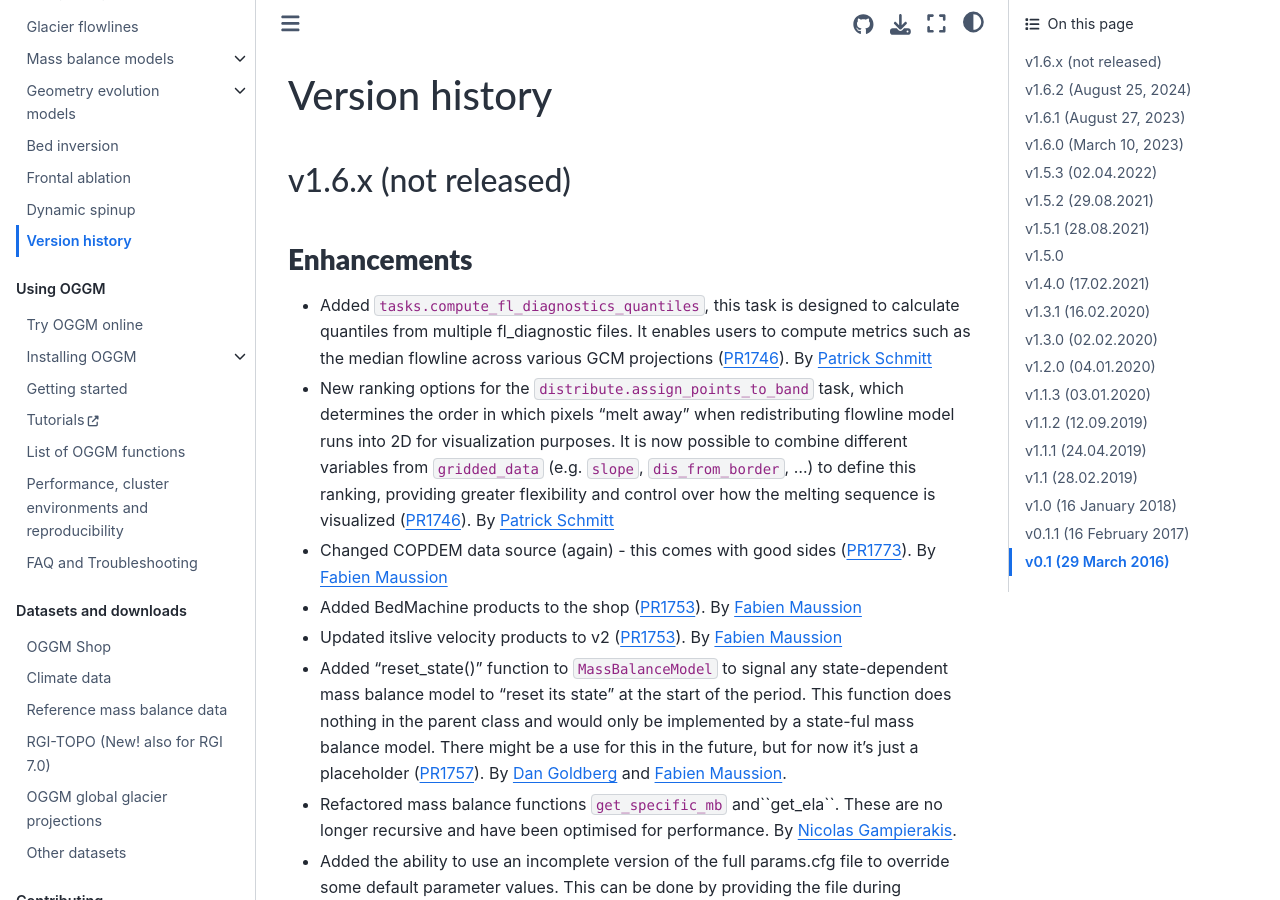
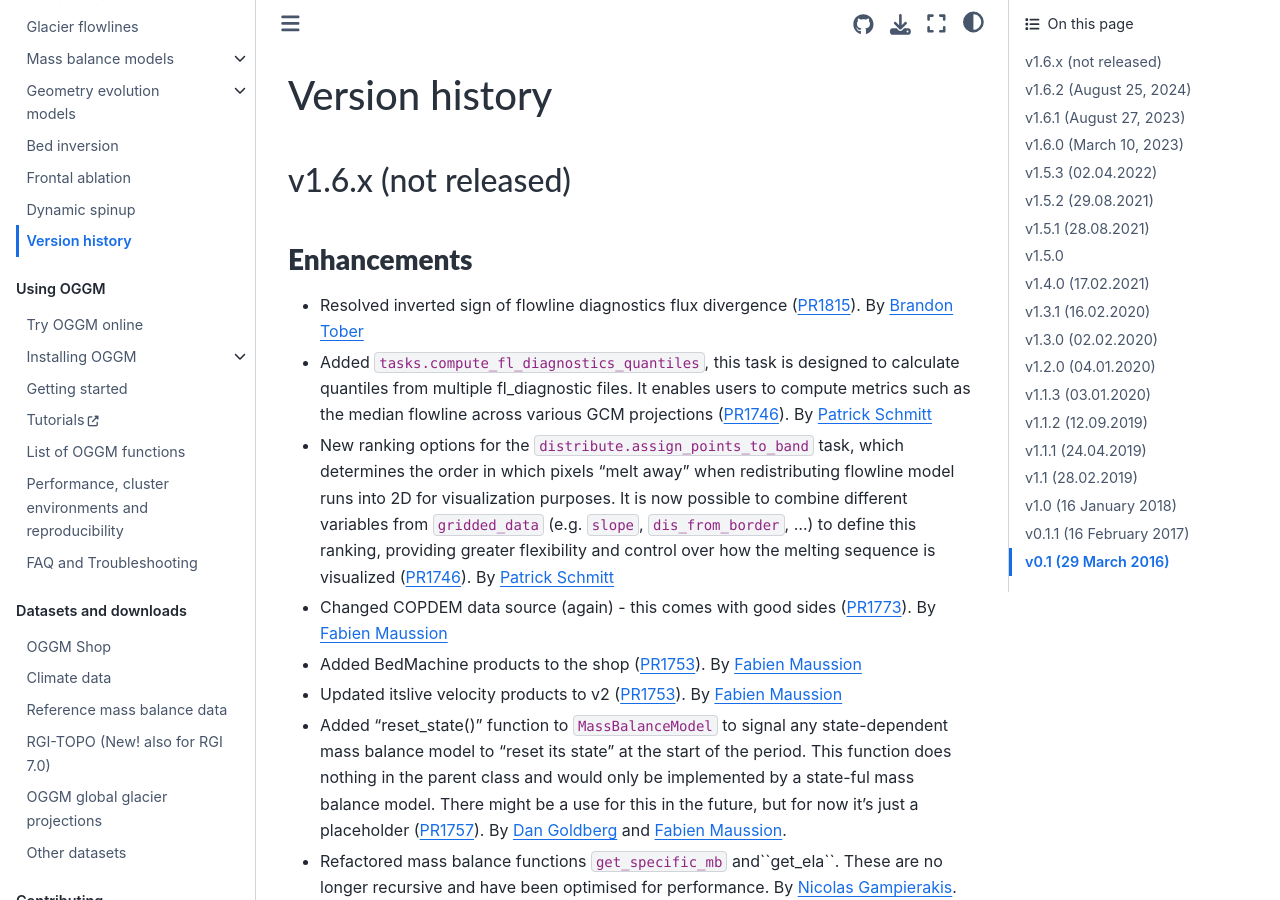
Before and after one commit to OGGM/oggm, a Sphinx documentation site: the page built from docs/whats-new.rst, in a window 1280 px wide and 900 px high. Built offline with Sphinx 7.4.7 and the Sphinx Book theme 1.1.4, drawn with Linux system fonts in a browser that asks for light colours; the version number could not be read and is left out.

Commit message:
Added to whats-new.rst

```diff
--- a/docs/whats-new.rst
+++ b/docs/whats-new.rst
@@ -8,7 +8,8 @@ v1.6.x (not released)
 
 Enhancements
 ~~~~~~~~~~~~
-
+- Resolved inverted sign of flowline diagnostics flux divergence (:pull:`1815`).
+  By `Brandon Tober <https://github.com/btobers>`_
 - Added ``tasks.compute_fl_diagnostics_quantiles``, this task is designed to
   calculate quantiles from multiple fl_diagnostic files. It enables users to
   compute metrics such as the median flowline across various GCM projections
```
